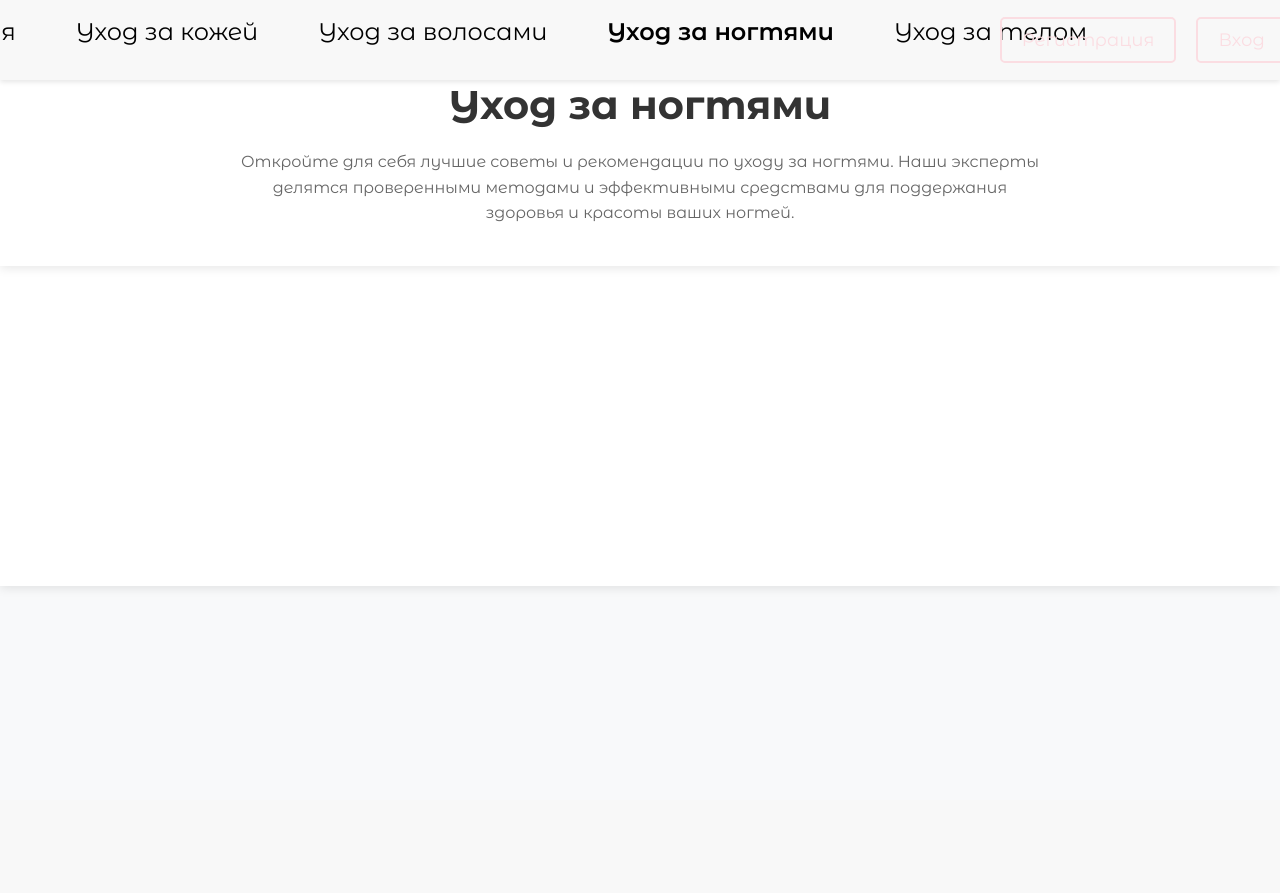
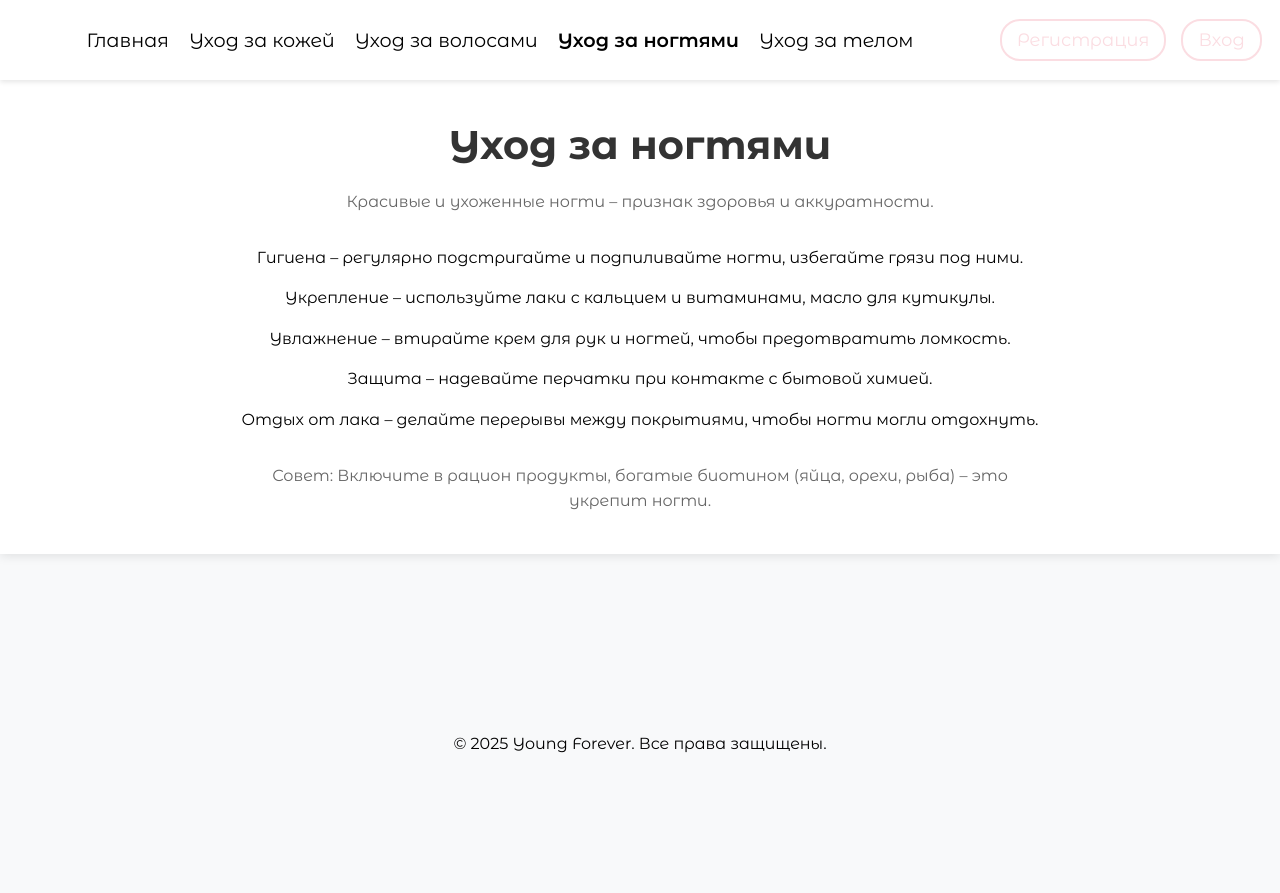
Before and after one commit to dshabur/Young4ever, a PHP site: page /nailcare.php in a window 1280 px wide. Before the commit the page ends 588 px from the top, so only its background shows below. Run offline with PHP 8.4, Linux system fonts and the light colour scheme; data comes from the database, SQL or seed files in the repository; data that the repository does not hold is empty.

Commit message:
Add files via upload

```diff
--- a/nailcare.php
+++ b/nailcare.php
@@ -4,6 +4,10 @@ require_once 'database.php';
 
 // Установка заголовков безопасности
 setSecurityHeaders();
+
+// Проверка авторизации
+$isLoggedIn = checkAuth();
+$username = $isLoggedIn ? ($_SESSION['username'] ?? '') : '';
 
 // Получение статей категории "Уход за ногтями"
 try {
@@ -36,150 +40,102 @@ try {
     <title>Уход за ногтями - Young Forever</title>
     <link rel="stylesheet" href="styles.css">
     <style>
+        header {
+            position: fixed;
+            top: 0;
+            left: 0;
+            right: 0;
+            background-color: #fff;
+            z-index: 1000;
+            box-shadow: 0 2px 5px rgba(0,0,0,0.1);
+        }
         body {
-            background-color: #f8f9fa;
-            min-height: 100vh;
+            padding-top: 80px;
+        }
+        .header-container {
+            width: 100%;
+            max-width: 1200px;
+            margin: 0 auto;
+            display: flex;
+            justify-content: space-between;
+            align-items: center;
+            height: 80px;
+        }
+        nav ul {
+            display: flex;
+            gap: 20px;
+            list-style: none;
+            padding: 0;
             margin: 0;
-            padding: 0;
         }
-
-        .articles-container {
-            max-width: 1200px;
-            margin: 100px auto;
-            padding: 20px;
+        nav ul li a {
+            text-decoration: none;
+            color: #000;
+            font-size: 1.2em;
+            transition: color 0.3s;
         }
-
-        .articles-grid {
-            display: grid;
-            grid-template-columns: repeat(auto-fill, minmax(300px, 1fr));
-            gap: 30px;
-            margin-top: 40px;
+        nav ul li a:hover {
+            color: #fbdde2;
         }
-
-        .article-card {
-            background: white;
-            border-radius: 15px;
-            overflow: hidden;
-            box-shadow: 0 2px 10px rgba(0, 0, 0, 0.1);
-            transition: all 0.3s ease;
-        }
-
-        .article-card:hover {
-            transform: translateY(-5px);
-            box-shadow: 0 5px 15px rgba(0, 0, 0, 0.15);
-        }
-
-        .article-image {
-            width: 100%;
-            height: 200px;
-            object-fit: cover;
-        }
-
-        .article-content {
-            padding: 20px;
-        }
-
-        .article-title {
-            font-size: 1.5em;
-            color: #333;
-            margin-bottom: 10px;
-            line-height: 1.3;
-        }
-
-        .article-meta {
-            color: #666;
-            font-size: 0.9em;
-            margin-bottom: 15px;
-        }
-
-        .article-excerpt {
-            color: #444;
-            line-height: 1.5;
-            margin-bottom: 15px;
-            display: -webkit-box;
-            -webkit-line-clamp: 3;
-            -webkit-box-orient: vertical;
-            overflow: hidden;
-        }
-
-        .article-stats {
+        .auth-buttons {
             display: flex;
             gap: 15px;
-            color: #666;
-            font-size: 0.9em;
         }
-
-        .article-stat {
+        .auth-link {
+            text-decoration: none;
+            color: #000;
+            padding: 8px 15px;
+            border-radius: 20px;
+            transition: background-color 0.3s;
+        }
+        .auth-link:hover {
+            background-color: #fbdde2;
+        }
+        .profile-icon {
             display: flex;
             align-items: center;
-            gap: 5px;
+            gap: 10px;
+            text-decoration: none;
+            color: #000;
+            padding: 8px 15px;
+            border-radius: 20px;
+            transition: background-color 0.3s;
         }
-
-        .read-more {
-            display: inline-block;
-            padding: 8px 20px;
-            background: #fbdde2;
-            color: #333;
-            text-decoration: none;
-            border-radius: 20px;
-            transition: all 0.3s ease;
-            margin-top: 15px;
+        .profile-icon:hover {
+            background-color: #fbdde2;
         }
-
-        .read-more:hover {
-            background: #f9c4cc;
-            transform: translateY(-2px);
+        .profile-icon img {
+            width: 32px;
+            height: 32px;
+            border-radius: 50%;
+            transition: transform 0.3s;
         }
-
-        .page-title {
-            color: #333;
-            text-align: center;
-            font-size: 2.5em;
-            margin-bottom: 20px;
+        .profile-icon:hover img {
+            transform: scale(1.1);
         }
-
-        .page-description {
-            color: #666;
-            text-align: center;
-            max-width: 800px;
-            margin: 0 auto 40px;
-            line-height: 1.6;
-        }
-
-        .alert {
-            padding: 15px;
-            margin-bottom: 20px;
-            border-radius: 8px;
-            font-weight: 500;
-            text-align: center;
-        }
-
-        .alert-error {
-            background-color: #f8d7da;
-            color: #721c24;
-            border: 1px solid #f5c6cb;
-        }
-
-        .category-header {
-            background: white;
-            padding: 40px 0;
-            margin-bottom: 40px;
-            box-shadow: 0 2px 10px rgba(0, 0, 0, 0.1);
-        }
-
-        .category-header h1 {
-            margin: 0;
-            color: #333;
-            font-size: 2.5em;
-            text-align: center;
-        }
-
-        .category-header p {
-            margin: 20px auto 0;
-            max-width: 800px;
-            color: #666;
-            text-align: center;
-            line-height: 1.6;
+        .articles-container { max-width: 1200px; margin: 100px auto; padding: 20px;}
+        .articles-grid { display: grid; grid-template-columns: repeat(auto-fill, minmax(300px, 1fr)); gap: 30px; margin-top: 40px;}
+        .article-card { background: white; border-radius: 15px; overflow: hidden; box-shadow: 0 2px 10px rgba(0,0,0,0.1); transition: all 0.3s;}
+        .article-card:hover { transform: translateY(-5px); box-shadow: 0 5px 15px rgba(0,0,0,0.15);}
+        .article-image { width: 100%; height: 200px; object-fit: cover;}
+        .article-content { padding: 20px;}
+        .article-title { font-size: 1.5em; color: #333; margin-bottom: 10px; line-height: 1.3;}
+        .article-meta { color: #666; font-size: 0.9em; margin-bottom: 15px;}
+        .article-excerpt { color: #444; line-height: 1.5; margin-bottom: 15px; display: -webkit-box; -webkit-line-clamp: 3; -webkit-box-orient: vertical; overflow: hidden;}
+        .article-stats { display: flex; gap: 15px; color: #666; font-size: 0.9em;}
+        .article-stat { display: flex; align-items: center; gap: 5px;}
+        .read-more { display: inline-block; padding: 8px 20px; background: #fbdde2; color: #333; text-decoration: none; border-radius: 20px; transition: all 0.3s; margin-top: 15px;}
+        .read-more:hover { background: #f9c4cc; transform: translateY(-2px);}
+        .alert { padding: 15px; margin-bottom: 20px; border-radius: 8px; font-weight: 500; text-align: center;}
+        .alert-error { background: #f8d7da; color: #721c24; border: 1px solid #f5c6cb;}
+        .category-header { background: white; padding: 40px 0; margin-bottom: 40px; box-shadow: 0 2px 10px rgba(0,0,0,0.1);}
+        .category-header h1 { margin: 0; color: #333; font-size: 2.5em; text-align: center;}
+        .category-header p { margin: 20px auto 0; max-width: 800px; color: #666; text-align: center; line-height: 1.6;}
+        footer {
+            margin-top: auto;
+            text-align: center ;
+            padding: 20px;
+            color: #000000;
         }
     </style>
 </head>
@@ -209,23 +165,25 @@ try {
         </div>
     </header>
     <div class="category-header">
-
-        <div class="category-header">
         <h1>Уход за ногтями</h1>
-            <p>
-                Откройте для себя лучшие советы и рекомендации по уходу за ногтями.
-                Наши эксперты делятся проверенными методами и эффективными средствами
-                для поддержания здоровья и красоты ваших ногтей.
+        <p style="text-align: center;">
+        Красивые и ухоженные ногти – признак здоровья и аккуратности.
         </p>
+        <ul style="margin-top: 30px; padding-left: 0; text-align: center; list-style: none;">
+            <li>Гигиена – регулярно подстригайте и подпиливайте ногти, избегайте грязи под ними.</li>
+            <li>Укрепление – используйте лаки с кальцием и витаминами, масло для кутикулы.</li>
+            <li>Увлажнение – втирайте крем для рук и ногтей, чтобы предотвратить ломкость.</li>
+            <li>Защита – надевайте перчатки при контакте с бытовой химией.</li>
+            <li>Отдых от лака – делайте перерывы между покрытиями, чтобы ногти могли отдохнуть.</li>
+        </ul>
+        <p style="margin-top: 30px; text-align: center;">Совет: Включите в рацион продукты, богатые биотином (яйца, орехи, рыба) – это укрепит ногти.</p>
     </div>
-
     <div class="articles-container">
         <?php if (isset($error)): ?>
             <div class="alert alert-error">
                 <?php echo safeOutput($error); ?>
             </div>
         <?php endif; ?>
-
         <div class="articles-grid">
             <?php foreach ($articles as $article): ?>
                 <article class="article-card">
@@ -236,24 +194,20 @@ try {
                     <img src="articles/<?php echo safeOutput($article['username']); ?>_<?php echo $article['id']; ?>/<?php echo safeOutput($mainPhoto); ?>"
                          alt="<?php echo safeOutput($article['title']); ?>"
                          class="article-image">
-
                     <div class="article-content">
                         <h2 class="article-title">
                             <?php echo safeOutput($article['title']); ?>
                         </h2>
-
                         <div class="article-meta">
                             Автор: <?php echo safeOutput($article['username']); ?> |
                             <?php echo date('d.m.Y', strtotime($article['created_at'])); ?>
                         </div>
-
                         <p class="article-excerpt">
                             <?php
                             $excerpt = strip_tags($article['content']);
                             echo safeOutput(substr($excerpt, 0, 150)) . '...';
                             ?>
                         </p>
-
                         <div class="article-stats">
                             <span class="article-stat">
                                 <span class="like-icon">❤</span>
@@ -264,7 +218,6 @@ try {
                                 <?php echo $article['comments_count']; ?>
                             </span>
                         </div>
-
                         <a href="view_article.php?id=<?php echo $article['id']; ?>" class="read-more">
                             Читать далее
                         </a>
@@ -272,11 +225,12 @@ try {
                 </article>
             <?php endforeach; ?>
         </div>
+    <footer>
+        <p>&copy; 2025 Young Forever. Все права защищены.</p>
+    </footer>
     </div>
-
     <script>
     document.addEventListener('DOMContentLoaded', function() {
-            // Анимация появления карточек
         const cards = document.querySelectorAll('.article-card');
         const observer = new IntersectionObserver((entries) => {
             entries.forEach(entry => {
@@ -285,10 +239,7 @@ try {
                     entry.target.style.transform = 'translateY(0)';
                 }
             });
-            }, {
-                threshold: 0.1
-            });
-
+        }, { threshold: 0.1 });
         cards.forEach(card => {
             card.style.opacity = '0';
             card.style.transform = 'translateY(20px)';
@@ -297,6 +248,5 @@ try {
         });
     });
     </script>
-    </div>
 </body>
 </html>
```
Lines whose indentation alone changed are shown as unchanged.
